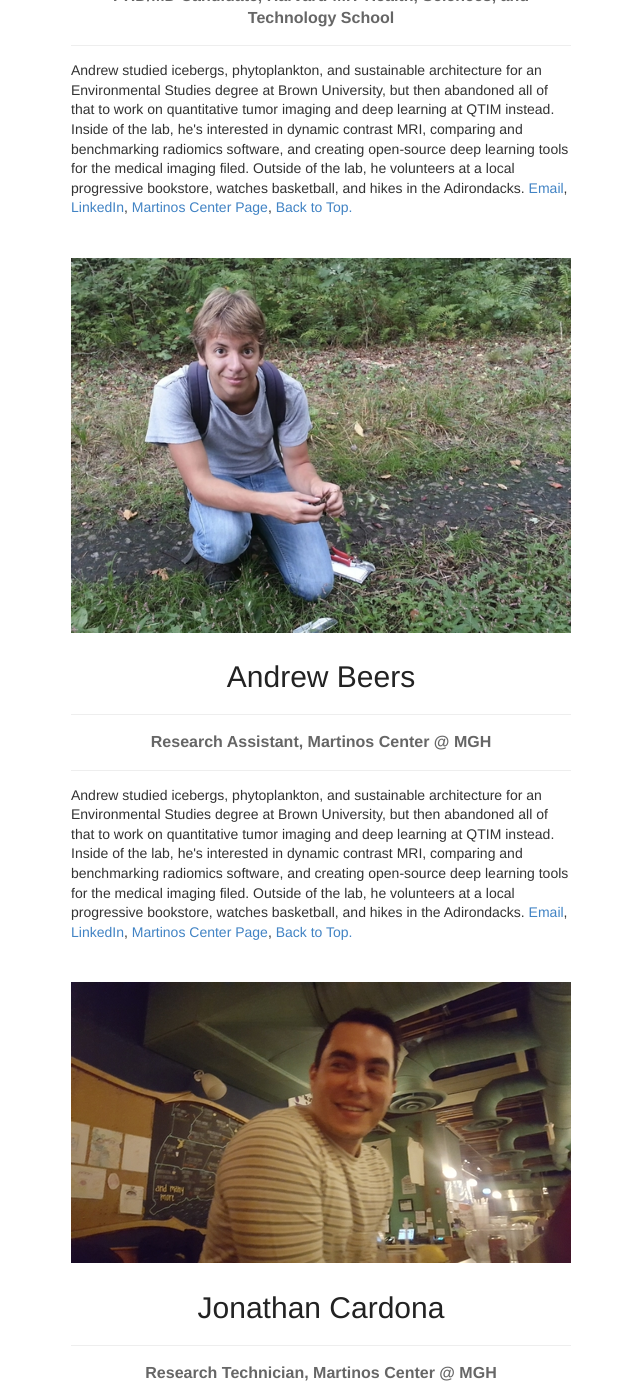
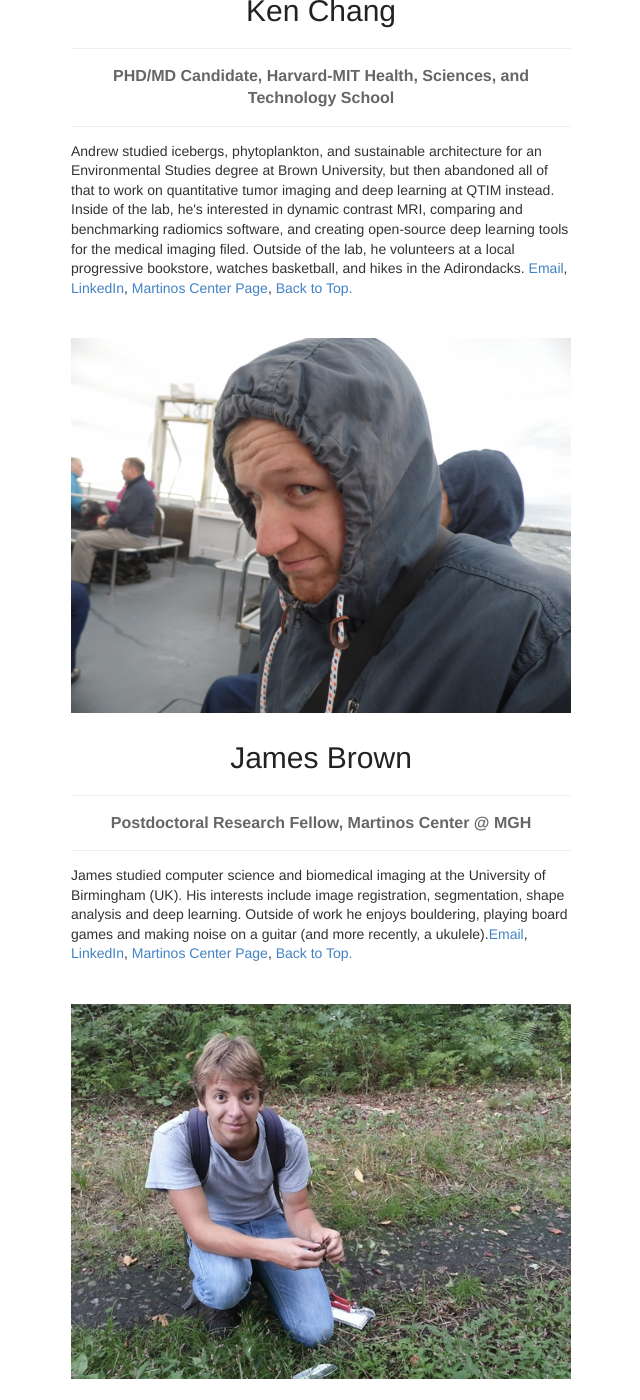
Before and after one commit to QTIM-Lab/qtim-lab.github.io, a Jekyll site: the page built from people.html, in a window 1280 px wide and 1400 px high, scrolled down 927 px. Shown: the whole window, without its empty margins (319-959 px from the left). Built offline with Jekyll 4.4.1, drawn with Linux system fonts in a browser that asks for light colours; some of the changed text lies outside the part shown.

Commit message:
Updated James' bio

```diff
--- a/people.html
+++ b/people.html
@@ -9,6 +9,10 @@ permalink: /people/
 <strong>Graduate Students</strong>
  <ul>
   <li><a href="#Ken">Ken Chang</a></li>
+  </ul>
+<strong>Postdoctoral researchers</strong>
+  <ul>
+    <li><a href="#James">James Brown</a></li>
   </ul>
 <strong>Staff</strong>
 <ul>
@@ -27,6 +31,14 @@ permalink: /people/
 </div>
 
 <div class="bio">
+<a name="James"></a>
+<img src="../images/people/james_500.png">
+<h1>James Brown</h1>
+<h2>Postdoctoral Research Fellow, Martinos Center @ MGH</h2>
+<p>James studied computer science and biomedical imaging at the University of Birmingham (UK). His interests include image registration, segmentation, shape analysis and deep learning. Outside of work he enjoys bouldering, playing board games and making noise on a guitar (and more recently, a ukulele).<a href="mailto:jbrown97@mgh.harvard.edu">Email</a>, <a href=https://www.linkedin.com/in/james-brown-a241138b/>LinkedIn</a>, <a href=https://www.linkedin.com/in/james-brown-a241138b/>Martinos Center Page</a>, <a href="#Top">Back to Top.</a></p>
+</div>
+
+<div class="bio">
 <a name="Andrew"></a>
 <img src="../images/people/andrew_b_500.jpg">
 <h1>Andrew Beers</h1>
```
Also changed, not shown: images/people/james_500.png (added).
